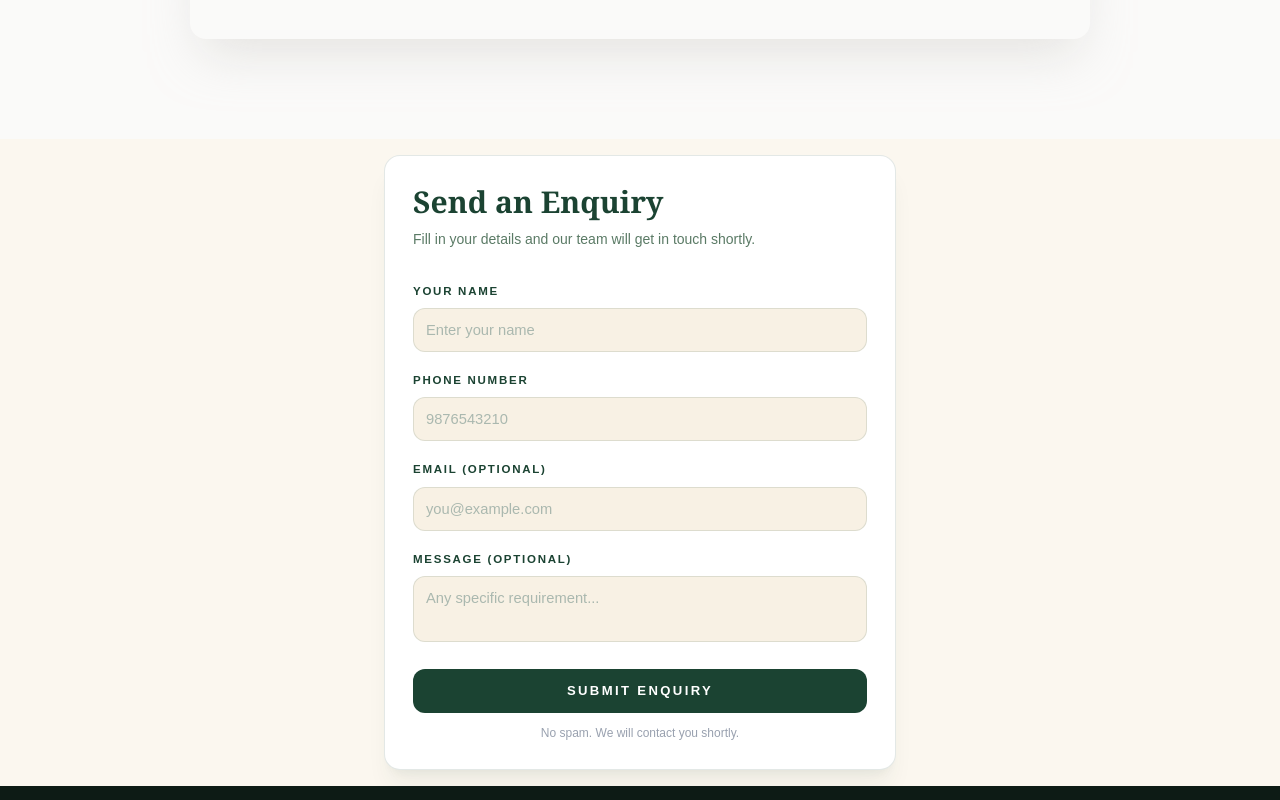
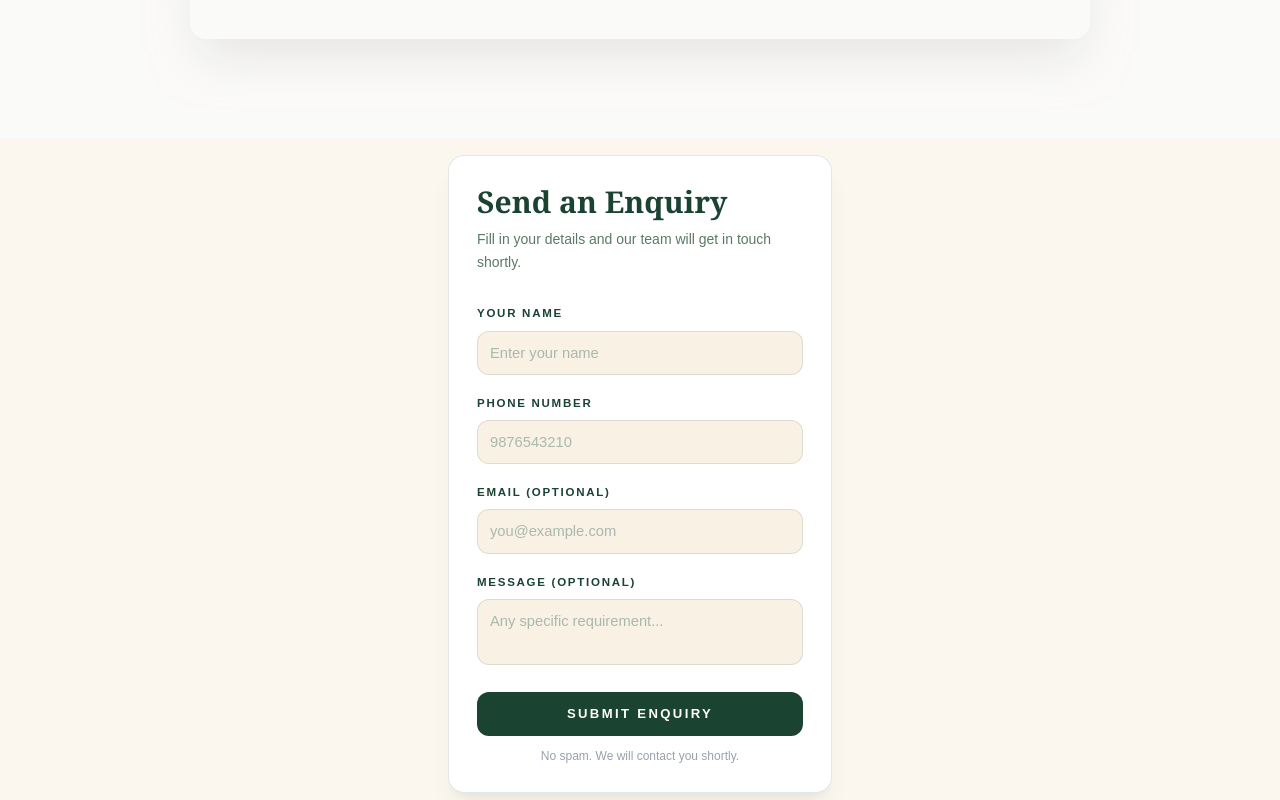
Before and after one commit to Amarnath43/MokshaaAvenues, a Next.js app: page / in a window 1280 px wide. Shown: the part 5980-6780 px from the top of the page. Built offline with nearby package versions, Linux system fonts and the light colour scheme; grey boxes are pictures that could not be loaded.

Commit message:
Integrated Google analytics

```diff
--- a/app/components/contact/Form.jsx
+++ b/app/components/contact/Form.jsx
@@ -45,6 +45,11 @@ export default function ContactForm() {
             if (res.ok && result.success) {
                 toast.success(result.message || "Form submitted successfully");
                 setForm({ name: "", phone: "", email: "", message: "" });
+
+                window.gtag("event", "contact_form_submission", {
+                    form_name: "Contact Form",
+                })
+
             } else {
                 toast.error(result.message || "Submission failed");
             }
--- a/app/layout.js
+++ b/app/layout.js
@@ -3,6 +3,7 @@ import "./globals.css";
 import Navbar from "./components/NavBar";
 import Footer from "./components/Footer";
 import { Toaster } from "react-hot-toast";
+import { GoogleAnalytics } from "@next/third-parties/google";
 
 const geistSans = Geist({
   variable: "--font-geist-sans",
@@ -37,6 +38,7 @@ export default function RootLayout({ children }) {
           <Toaster position="top-right" />
         <Footer />
       </body>
+      <GoogleAnalytics gaId="G-DPWZ8Y9BC5"/>
     </html>
   );
 }
--- a/app/page.js
+++ b/app/page.js
@@ -21,7 +21,7 @@ export default function Home() {
       <LocationSection />
       <CompletedProjects />
       <YoutubeSection />
-      <div className="max-w-lg mx-auto py-4">
+      <div className="max-w-sm mx-auto py-4">
         <ContactForm/>
 
       </div>
--- a/package.json
+++ b/package.json
@@ -9,6 +9,7 @@
     "lint": "eslint"
   },
   "dependencies": {
+    "@next/third-parties": "^16.2.2",
     "framer-motion": "^12.38.0",
     "lucide-react": "^0.577.0",
     "mongoose": "^9.3.3",
```
Also changed, not shown: 1 other file (tests, documents, lock files or other folders).
